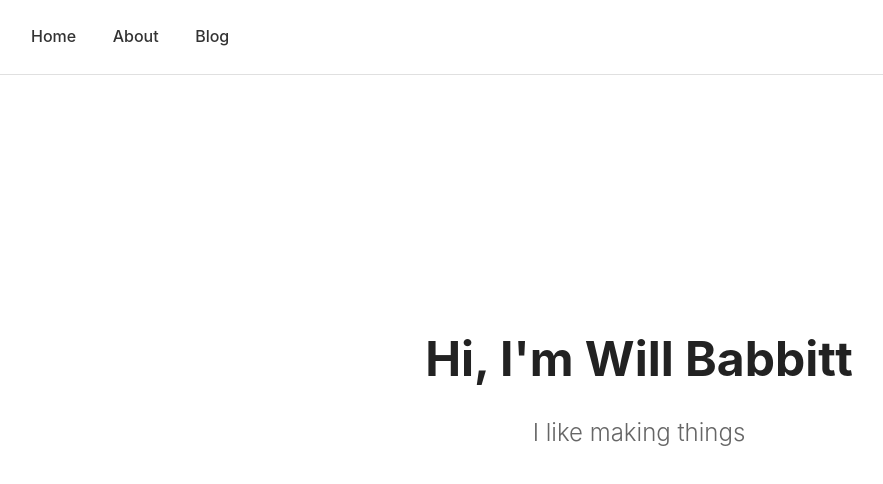
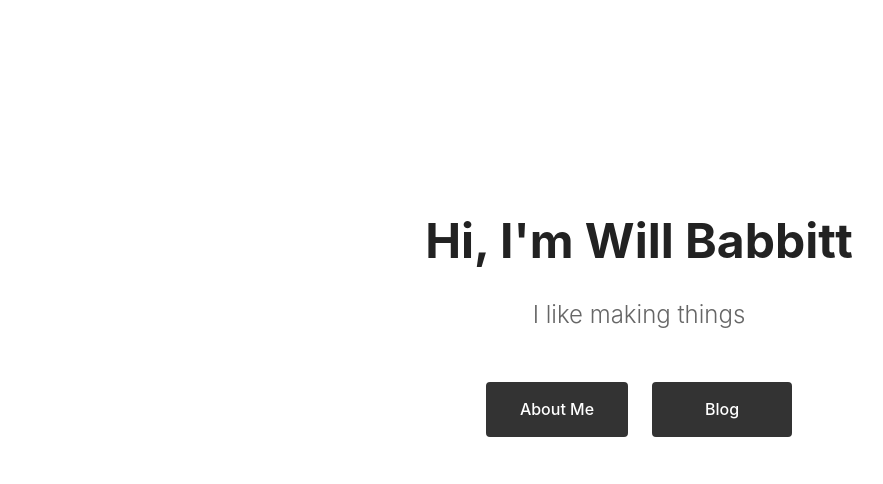
Before and after one commit to Will-Babbitt/Will-Babbitt, a plain HTML site: page index.html in a window 1280 px wide. Shown: the whole page, without its empty margins (1-884 px from the left). Drawn offline with Linux system fonts and the light colour scheme.

Commit message:
tweak landing page

```diff
--- a/index.html
+++ b/index.html
@@ -7,15 +7,13 @@
     <link rel="stylesheet" href="styles.css">
 </head>
 <body>
-    <nav>
-        <a href="index.html">Home</a>
-        <a href="about.html">About</a>
-        <a href="blog.html">Blog</a>
-    </nav>
-
     <main class="center-content">
         <h1>Hi, I'm Will Babbitt</h1>
         <p class="subtitle">I like making things</p>
+        <div class="button-group">
+            <a href="about.html" class="button">About Me</a>
+            <a href="blog.html" class="button">Blog</a>
+        </div>
     </main>
 </body>
 </html>
--- a/styles.css
+++ b/styles.css
@@ -63,6 +63,34 @@ main {
     font-size: 1.5rem;
     color: #666;
     font-weight: 300;
+    margin-bottom: 2rem;
+}
+
+/* Button Group */
+.button-group {
+    display: flex;
+    gap: 1.5rem;
+    margin-top: 1rem;
+}
+
+.button {
+    display: inline-block;
+    min-width: 140px;
+    padding: 0.8rem 2rem;
+    font-size: 1rem;
+    font-weight: 500;
+    color: #fff;
+    background-color: #333;
+    border: 2px solid #333;
+    border-radius: 4px;
+    text-decoration: none;
+    transition: all 0.3s ease;
+}
+
+.button:hover {
+    background-color: #fff;
+    color: #333;
+    text-decoration: none;
 }
 
 /* Typography */
@@ -206,6 +234,15 @@ section {
         font-size: 1.2rem;
     }
 
+    .button-group {
+        flex-direction: column;
+        gap: 1rem;
+    }
+
+    .button {
+        width: 100%;
+    }
+
     h1 {
         font-size: 2rem;
     }
```
